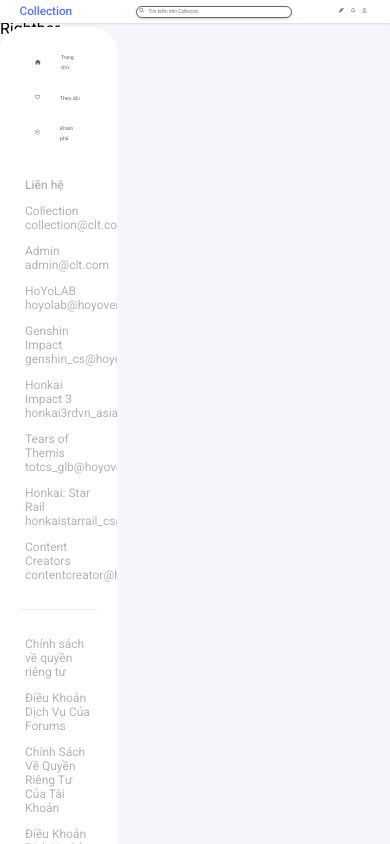
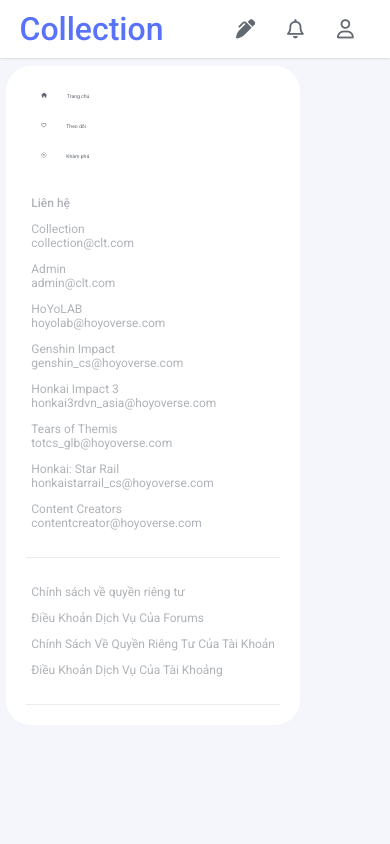
Before and after one commit to HaVanDuoc/collection-reactjs-html-scss-js-110624062022, a React (Create React App) app: page / in a window 390 px wide. Built offline with nearby package versions, Linux system fonts and the light colour scheme.

Commit message:
responsive navbar

```diff
--- a/src/components/Layouts/DefaultLayout/DefaultLayout.scss
+++ b/src/components/Layouts/DefaultLayout/DefaultLayout.scss
@@ -0,0 +1,9 @@
+#hvd-default-layout {
+    display: flex;
+    flex-direction: row;
+
+    .default-layout__margintop {
+        position: fixed;
+        margin-top: calc(var(--navbar-height) + 4vw);
+    }
+}
--- a/src/components/Layouts/DefaultLayout/index.jsx
+++ b/src/components/Layouts/DefaultLayout/index.jsx
@@ -6,9 +6,11 @@
   return (
     <div id="hvd-default-layout">
       <Navbar />
-      <Sidebar />
-      <Feed />
-      <Rightbar />
+      <div className='default-layout__margintop'>
+        <Sidebar />
+        <Feed />
+        <Rightbar />
+      </div>
     </div>
   );
 };
--- /dev/null
+++ b/src/components/Layouts/components/Feed/Feed.scss
@@ -0,0 +1,5 @@
+#hvd-feed {
+    // position: relative;
+    width: 35vmin;
+    background: red;
+}
--- a/src/components/Layouts/components/Feed/index.jsx
+++ b/src/components/Layouts/components/Feed/index.jsx
@@ -1,8 +1,11 @@
 import React from 'react'
+import './Feed.scss'
 
 const Feed = () => {
   return (
-    <div>Feed</div>
+    <div id='hvd-feed'>
+      feed
+    </div>
   )
 }
 
--- a/src/components/Layouts/components/Navbar/Logo.jsx
+++ b/src/components/Layouts/components/Navbar/Logo.jsx
@@ -3,7 +3,7 @@
 const Logo = () => {
   return (
     <div className="hvd-logo">
-        Collection
+      <span>Collection</span>
     </div>
   )
 }
--- a/src/components/Layouts/components/Navbar/Navbar.scss
+++ b/src/components/Layouts/components/Navbar/Navbar.scss
@@ -1,26 +1,32 @@
 :root {
-    --navbar-height: 3vw;
+    --navbar-height: 50px;
     --navbar-background-color: #fff;
 }
 
 #hvd-navbar {
     position: fixed;
+    top: 0;
+    left: 0;
+    display: flex;
+    align-items: center;
+    justify-content: space-between;
     width: 100%;
     height: auto;
-    line-height: var(--navbar-height);
-    padding: 1.5vw 5vw;
+    // line-height: var(--navbar-height);
+    padding: 1vw 5vw;
     background-color: var(--navbar-background-color);
-    display: flex;
-    justify-content: space-between;
-    align-items: center;
     box-shadow: 0 0 3px rgba(0, 0, 0, 0.2);
 
-    i{
-        font-size: 1.2vw;
+
+    i {
+        font-size: 1.2rem;
     }
 
     .hvd-logo {
-        font-size: 3vw;
+        position: relative;
+        display: flex;
+        flex-direction: row;
+        font-size: 2em;
         font-weight: 500;
         margin-right: 20px;
         color: var(--main-color);
@@ -29,18 +35,14 @@
 
     .hvd-search {
         position: relative;
-        width: 40vw;
-        height: var(--navbar-height);
+        display: block;
+
+        .hvd-search__inner {
             display: flex;
             justify-content: center;
             align-items: center;
-        border: none;
-
-        .icon-search {
-            position: absolute;
-            left: 0;
-            top: 0;
-        }
+            width: 40vw;
+            height: var(--navbar-height);
 
             i {
                 width: var(--navbar-height);
@@ -51,10 +53,16 @@
                 color: var(--main-color);
             }
 
+            .icon-search {
+                position: absolute;
+                left: 0;
+                top: 0;
+            }
+
             input {
                 height: 100%;
                 width: 100%;
-            font-size: 1.2vw;
+                font-size: 15px;
                 border: 1px solid var(--font-color);
                 border-radius: calc(var(--navbar-height) + 0.5vw);
                 padding: 0 calc(var(--navbar-height) + 0.5vw) 0 calc(var(--navbar-height));
@@ -104,6 +112,8 @@
             }
         }
 
+    }
+
     .hvd-rightnav {
         display: flex;
 
@@ -130,4 +140,10 @@
 
 
     }
+
+    @media screen and (max-width: 900px) {
+        .hvd-search {
+            display: none;
         }
+    }
+}
--- a/src/components/Layouts/components/Navbar/Search/Search.jsx
+++ b/src/components/Layouts/components/Navbar/Search/Search.jsx
@@ -94,23 +94,10 @@
 
   return (
     <form className='hvd-search'>
-      <i className="fa-solid fa-magnifying-glass icon-search"></i>
-      <input id='hvdInput' type="text" onClick={hanldeClick} placeholder='Tìm kiếm trên Collection' />
-      {/* <div className={active ? "auto-complete active" : "auto-complete"}>
-
-        {autocompleteItems.map((item, index) => {
-          return (
-            <div className="item" key={index}>
-              <i className="fa-solid fa-magnifying-glass"></i>
-              <span className='info'>
-                {item.name}
-              </span>
-              <i className="fa-solid fa-xmark"></i>
-            </div>
-          )
-        })}
-
-      </div> */}
+      <div className='hvd-search__inner'>
+        <i className="fa-solid fa-magnifying-glass icon-search"></i>
+        <input id='hvdInput' type="text" onClick={hanldeClick} placeholder='Tìm kiếm trên Collection' />
+      </div>
     </form >
   )
 }
--- a/src/components/Layouts/components/Navbar/index.jsx
+++ b/src/components/Layouts/components/Navbar/index.jsx
@@ -7,12 +7,14 @@
 const Navbar = () => {
     return (
         <div id="hvd-navbar">
-            <Logo />
+            {/* <div className="hvd-navbar__display"> */}
+                <Logo />
 
-            <Search />
+                <Search />
 
-            <Rightnav />
-        </div>
+                <Rightnav />
+            </div>
+        // </div>
     );
 };
 
--- a/src/components/Layouts/components/Sidebar/Footer/index.jsx
+++ b/src/components/Layouts/components/Sidebar/Footer/index.jsx
@@ -6,9 +6,9 @@
         <Fragment>
             <div className="sidebar-footer">
                 <div className="title">Liên hệ</div>
-                {contactList.map(item => {
+                {contactList.map((item, index) => {
                     return (
-                        <div className="item">
+                        <div className="item" key={index}>
                             <p className='name'>{item.name}</p>
                             <p className='mail'>{item.mail}</p>
                         </div>
@@ -16,9 +16,9 @@
                 })}
             </div>
             <div className="sidebar-footer">
-                {contactList.map(item => {
+                {contactList.map((item, index) => {
                     return (
-                        <div className="item">
+                        <div className="item" key={index}>
                             <p className='eula'>{item.info}</p>
                         </div>
                     )
--- a/src/components/Layouts/components/Sidebar/Navigation/index.jsx
+++ b/src/components/Layouts/components/Sidebar/Navigation/index.jsx
@@ -5,9 +5,9 @@
     return (
         <div className="siderbar-nav">
             <div className="nav-item">
-                {navLists.map(item => {
+                {navLists.map((item, index) => {
                     return (
-                        <a href={item.path}>
+                        <a href={item.path} key={index}>
                             <i className={item.icon}></i>
                             <span>{item.name}</span>
                         </a>
--- a/src/components/Layouts/components/Sidebar/Sidebar.scss
+++ b/src/components/Layouts/components/Sidebar/Sidebar.scss
@@ -1,7 +1,7 @@
 #hvd-sidebar {
-    position: fixed;
-    top: calc(var(--navbar-height) + 4vw);
-    width: 30vw;
+    // position: fixed;
+    // top: calc(var(--navbar-height) + 4vw);
+    width: 300px;
     height: calc(100vh - calc(var(--navbar-height) + 4vw));
     // margin-top: calc(var(--navbar-height) + 4vw);
     display: flex;
```
Lines whose indentation alone changed are shown as unchanged.
